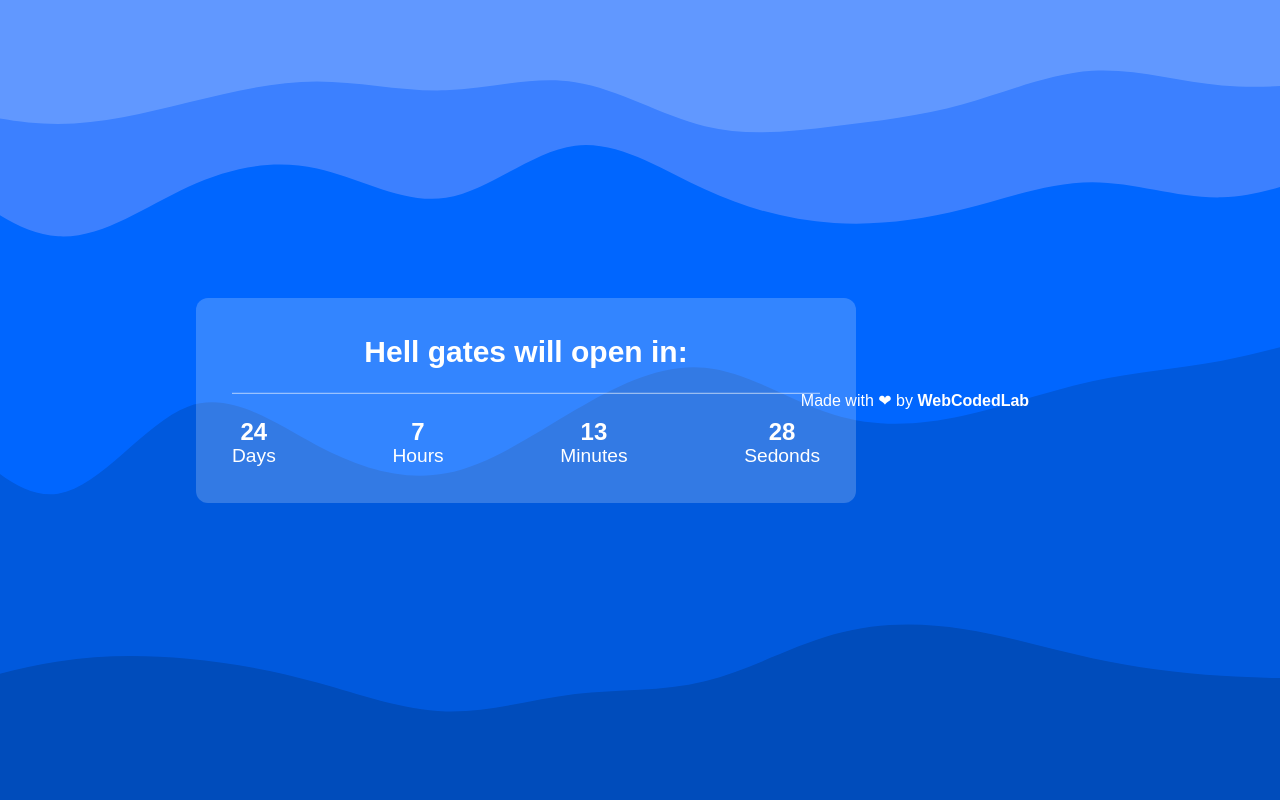
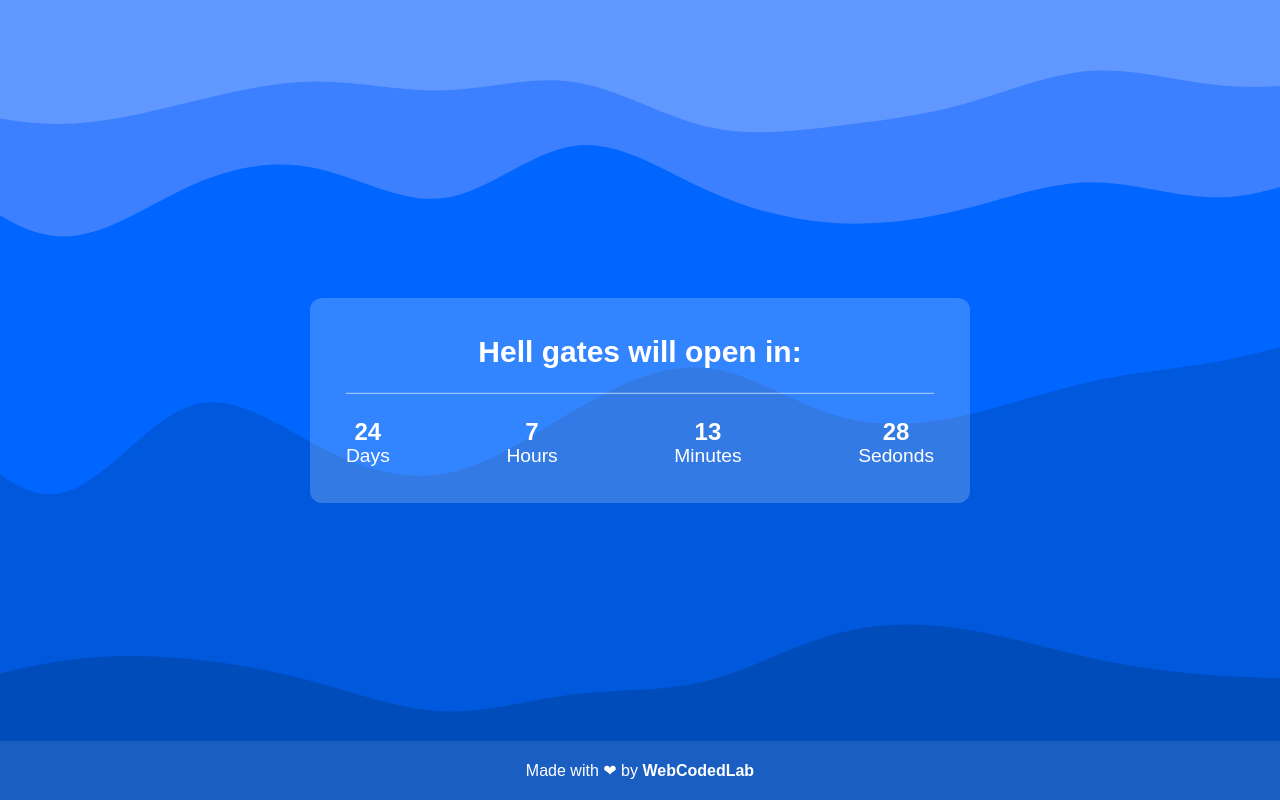
Before and after one commit to WebCodedLab/countdown.io, a plain HTML site: page index.html in a window 1280 px wide. Drawn offline with Linux system fonts and the light colour scheme.

Commit message:
Update style.css

```diff
--- a/style.css
+++ b/style.css
@@ -46,6 +46,14 @@ body {
     font-size: 20px;
 }
 
+footer{
+    position: absolute;
+    bottom: 0;
+    background: rgba(255, 255, 255, .1);
+    width: 100%;
+    text-align: center;
+    padding: 20px;
+}
 @media screen and (max-width: 680px) {
     .container {
         transform: scale(.8)
```
